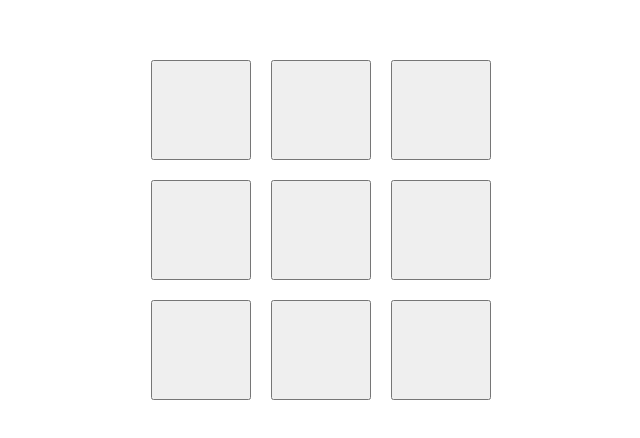
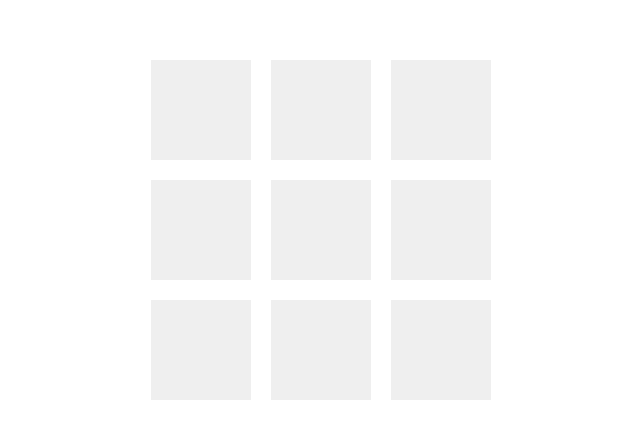
Before and after one commit to vlasdv/tic-tac-toe, a plain HTML site: page index.html in a window 1280 px wide. Shown: the part 178-616 px from the top of the page, without its empty margins (67-707 px from the left). Drawn offline with Linux system fonts and the light colour scheme.

Commit message:
Change button font size

```diff
--- a/static/styles.css
+++ b/static/styles.css
@@ -15,4 +15,6 @@ main {
   width: 100px;
   height: 100px;
   margin: 10px;
+  font-size: 60pt;
+  border-style: none;
 }
```
